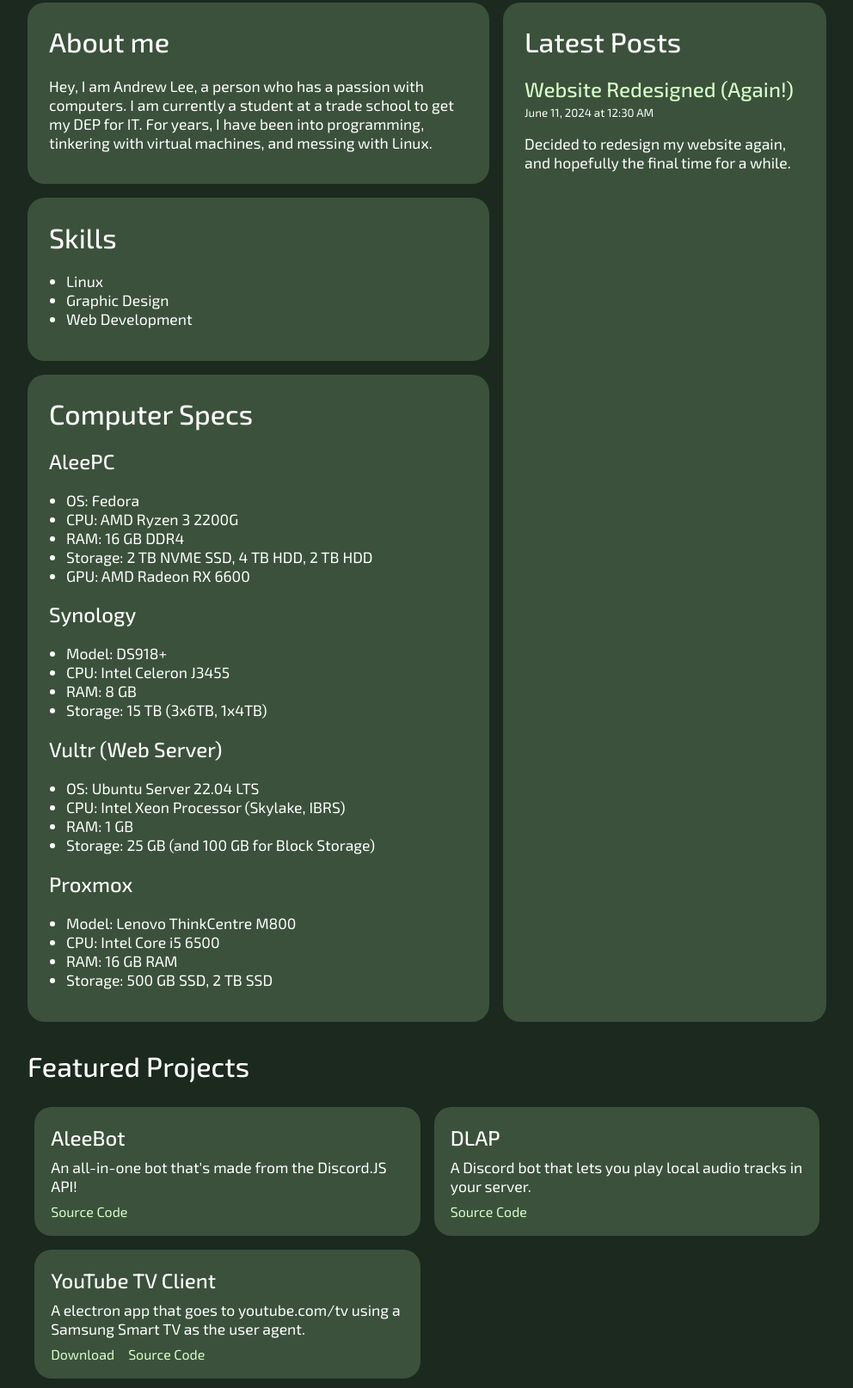
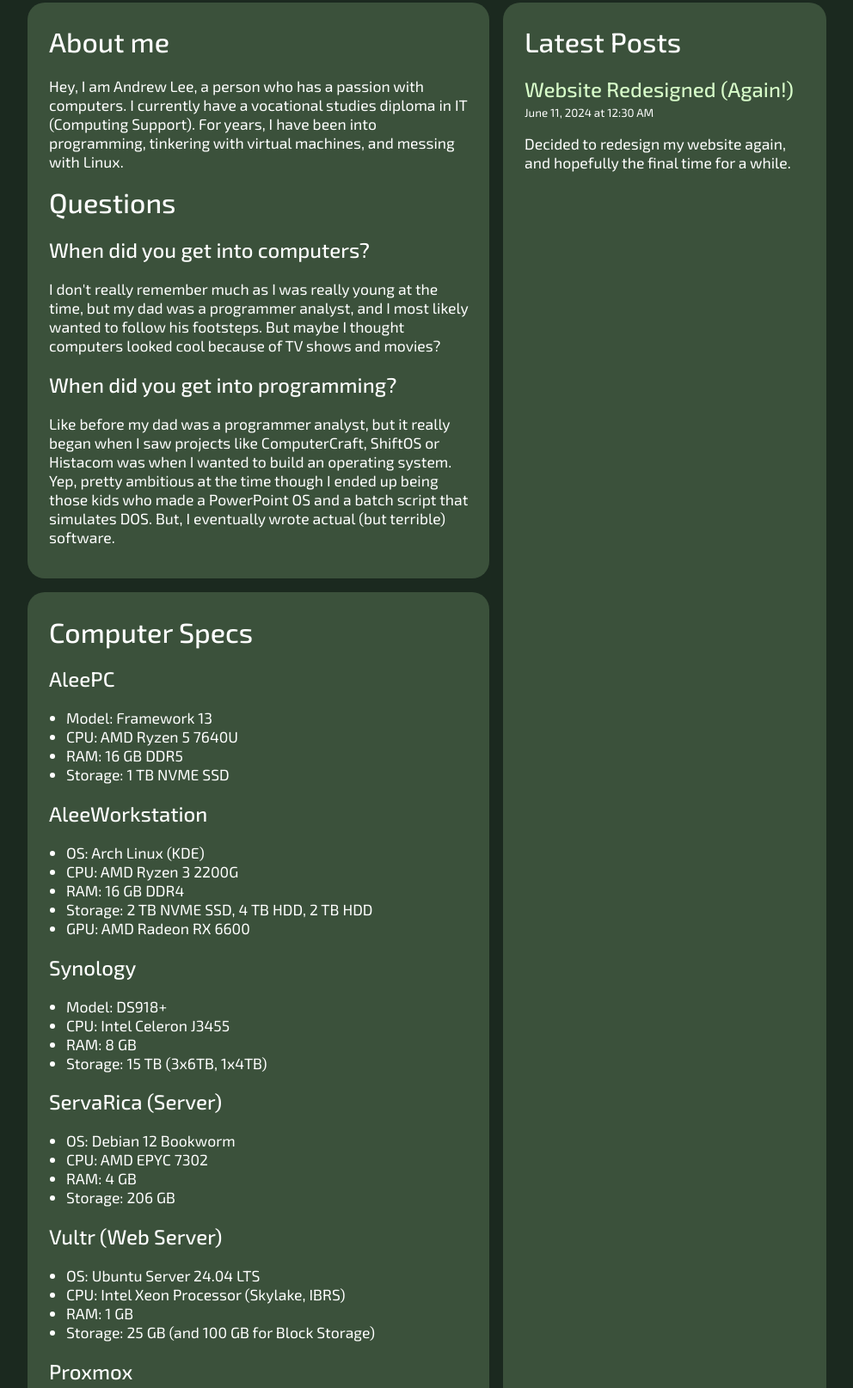
Before and after one commit to Alee14/personal-website, an Astro site: page / in a window 1280 px wide. Shown: the part 593-2208 px from the top of the page at 86% size, without its empty margins (136-1128 px from the left). Built offline with nearby package versions, Linux system fonts and the light colour scheme; Astro itself is replaced by a stand-in of ours.

Commit message:
Updated packages, PC specs, description; Added Q&A

```diff
--- a/src/pages/contacts.astro
+++ b/src/pages/contacts.astro
@@ -3,7 +3,7 @@
 import { Icon } from 'astro-icon/components';
 import contacts from "../data/contacts.json";
 ---
-<Page title="Contacts" description="Follow me on other platforms">
+<Page title="Contacts" description="Follow me on these platforms">
     <main>
         {contacts.map((contact)=> {
             let icon = "fa6-brands:" + contact.icon;
--- a/src/pages/index.astro
+++ b/src/pages/index.astro
@@ -37,7 +37,6 @@
 				</div>
 				<div class="description">
 					<h2>20 Years Old</h2>
-					<!--<h2>Student at Pearson Electrotechnology Centre</h2>-->
 					<h2>Living in Montreal, Quebec, Canada</h2>
 				</div>
 				<div>
@@ -50,22 +49,28 @@
 				<h1>About me</h1>
 				<!--<a href="/history" class="link">History</a>-->
 				<p>Hey, I am Andrew Lee, a person who has a passion with computers.
-					I am currently a student at a trade school to get my DEP for IT.
+					I currently have a vocational studies diploma in IT (Computing Support).
 					For years, I have been into programming, tinkering with virtual machines, and messing with Linux.</p>
-			</div>
-			<div class="box">
-				<h1>Skills</h1>
-				<ul>
-					<li>Linux</li>
-					<li>Graphic Design</li>
-					<li>Web Development</li>
-				</ul>
+				<h1>Questions</h1>
+				<h2>When did you get into computers?</h2>
+				<p>I don't really remember much as I was really young at the time, but my dad was a programmer analyst, and I most likely wanted to follow his footsteps.
+					But maybe I thought computers looked cool because of TV shows and movies?</p>
+				<h2>When did you get into programming?</h2>
+				<p>Like before my dad was a programmer analyst, but it really began when I saw projects like ComputerCraft, ShiftOS or Histacom was when I wanted to build an operating system.
+					Yep, pretty ambitious at the time though I ended up being those kids who made a PowerPoint OS and a batch script that simulates DOS. But, I eventually wrote actual (but terrible) software.</p>
 			</div>
 			<div class="box">
 				<h1>Computer Specs</h1>
 				<h2>AleePC</h2>
 				<ul>
-					<li>OS: Fedora</li>
+					<li>Model: Framework 13</li>
+					<li>CPU: AMD Ryzen 5 7640U</li>
+					<li>RAM: 16 GB DDR5</li>
+					<li>Storage: 1 TB NVME SSD</li>
+				</ul>
+				<h2>AleeWorkstation</h2>
+				<ul>
+					<li>OS: Arch Linux (KDE)</li>
 					<li>CPU: AMD Ryzen 3 2200G</li>
 					<li>RAM: 16 GB DDR4</li>
 					<li>Storage: 2 TB NVME SSD, 4 TB HDD, 2 TB HDD</li>
@@ -78,9 +83,16 @@
 					<li>RAM: 8 GB</li>
 					<li>Storage: 15 TB (3x6TB, 1x4TB)</li>
 				</ul>
+				<h2>ServaRica (Server)</h2>
+				<ul>
+					<li>OS: Debian 12 Bookworm</li>
+					<li>CPU: AMD EPYC 7302</li>
+					<li>RAM: 4 GB</li>
+					<li>Storage: 206 GB</li>
+				</ul>
 				<h2>Vultr (Web Server)</h2>
 				<ul>
-					<li>OS: Ubuntu Server 22.04 LTS</li>
+					<li>OS: Ubuntu Server 24.04 LTS</li>
 					<li>CPU: Intel Xeon Processor (Skylake, IBRS)</li>
 					<li>RAM: 1 GB</li>
 					<li>Storage: 25 GB (and 100 GB for Block Storage)</li>
@@ -89,7 +101,7 @@
 				<ul>
 					<li>Model: Lenovo ThinkCentre M800</li>
 					<li>CPU: Intel Core i5 6500</li>
-					<li>RAM: 16 GB RAM</li>
+					<li>RAM: 64 GB RAM</li>
 					<li>Storage: 500 GB SSD, 2 TB SSD</li>
 				</ul>
 			</div>
```
Also changed, not shown: package.json (+14 -14 lines), src/pages/privacy.md (added), 1 other file.
